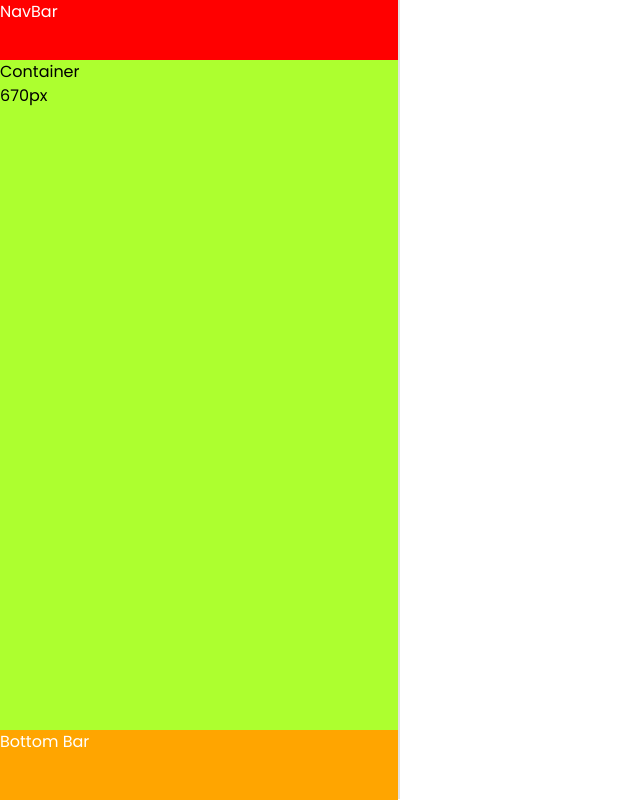
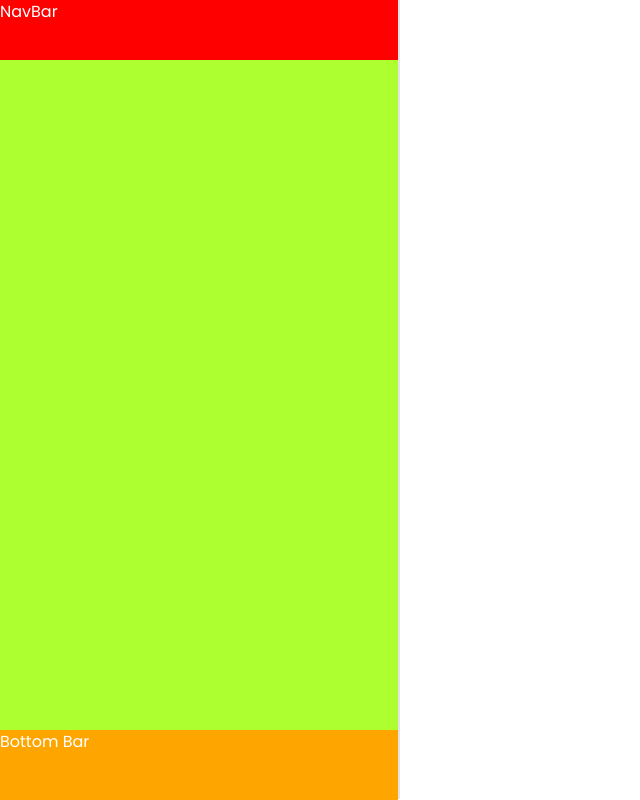
Before and after one commit to 25mohit/rent-property-project-frontend, a Next.js app: page /TestPage in a window 1280 px wide. Shown: the whole page, without its empty margins (0-640 px from the left). Built offline with nearby package versions, Linux system fonts and the light colour scheme.

Commit message:
TestPage children rendering updated

```diff
--- a/src/app/TestPage/page.tsx
+++ b/src/app/TestPage/page.tsx
@@ -1,7 +1,11 @@
 'use client'
-import { useLayoutEffect, useState } from 'react';
+import React, { useLayoutEffect, useState } from 'react';
 
-const Page = () => {
+interface TestPageLayout{
+  children: any
+}
+
+const Page:React.FC<TestPageLayout> = ({ children}) => {
     const [containerH, setContainerH] = useState(0)
 
   useLayoutEffect(() => {
@@ -39,9 +43,8 @@ const Page = () => {
       <div className="nav" style={{ height: '60px' }}>
         NavBar
       </div>
-      <div className="container">
-        Container <br />
-        {containerH}px
+      <div className="container" style={{ height: `${containerH}px`}}>
+       {children}
       </div>
       <div className="bottom" style={{ height: '70px' }}>
         Bottom Bar
```
